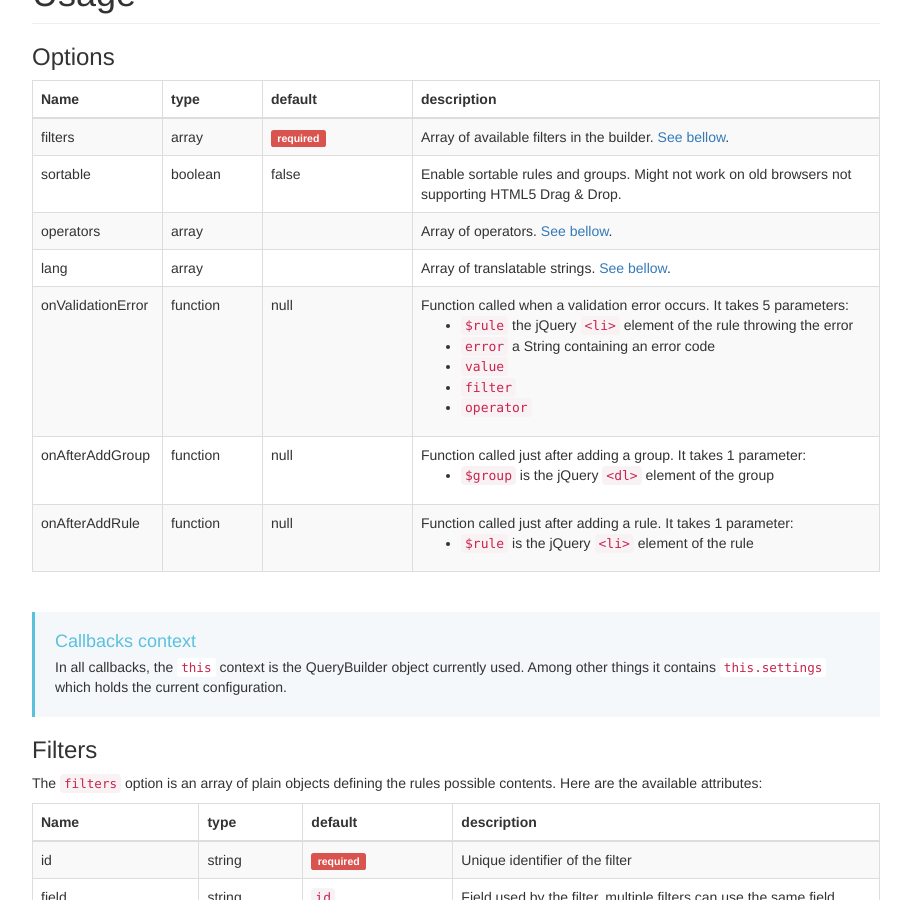
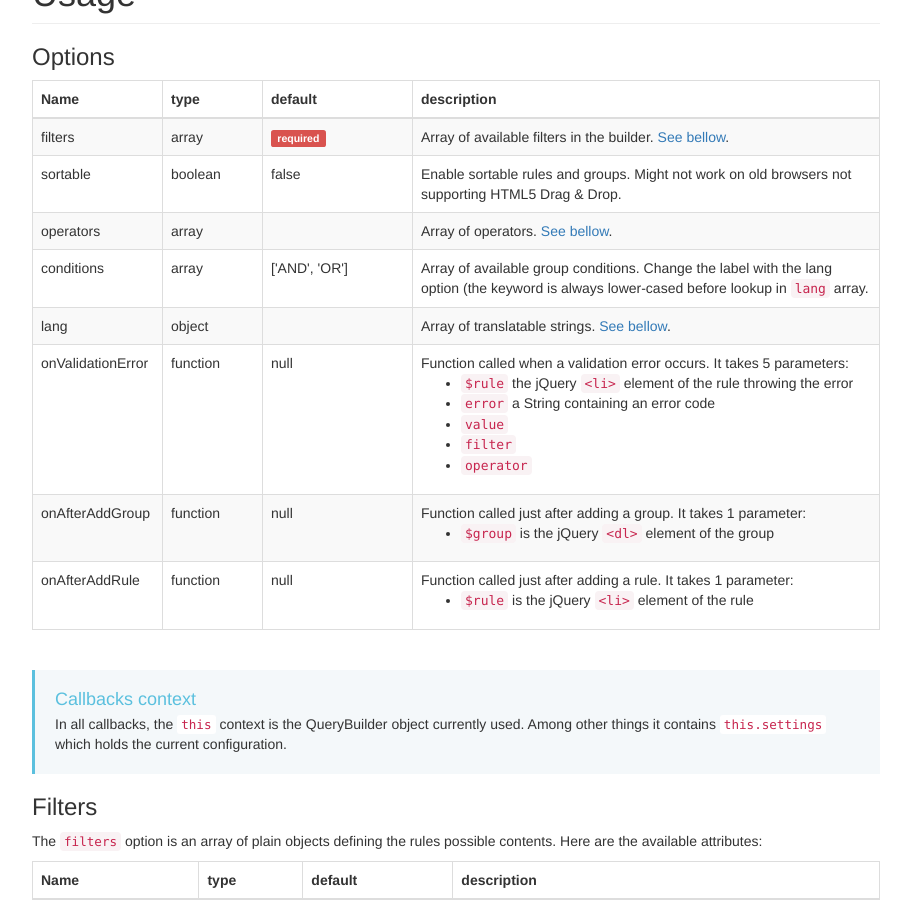
Before and after one commit to mistic100/jQuery-QueryBuilder, a Jekyll site: the page built from index.html, in a window 1280 px wide and 900 px high, scrolled down 1517 px. Shown: the whole window, without its empty margins (38-949 px from the left). Built offline with Jekyll 4.4.1, drawn with Linux system fonts in a browser that asks for light colours; nearby versions of some CDN libraries; comment, search, counter and statistics services are not loaded; some of the changed text lies outside the part shown.

Commit message:
update doc

```diff
--- a/index.html
+++ b/index.html
@@ -86,8 +86,14 @@ isHome: true
           <td>Array of operators. <a href="#operators">See bellow</a>.</td>
         </tr>
         <tr>
+          <td>conditions</td>
+          <td>array</td>
+          <td>['AND', 'OR']</td>
+          <td>Array of available group conditions. Change the label with the lang option (the keyword is always lower-cased before lookup in <code>lang</code> array.</td>
+        </tr>
+        <tr>
           <td>lang</td>
-          <td>array</td>
+          <td>object</td>
           <td></td>
           <td>Array of translatable strings. <a href="#lang">See bellow</a>.</td>
         </tr>
@@ -486,8 +492,8 @@ add_group: 'Add group',
 delete_rule: 'Delete',
 delete_group: 'Delete',
 
-and_condition: 'AND',
-or_condition: 'OR',
+condition_and: 'AND',
+condition_or: 'OR',
 
 filter_select_placeholder: '------',
 
```
